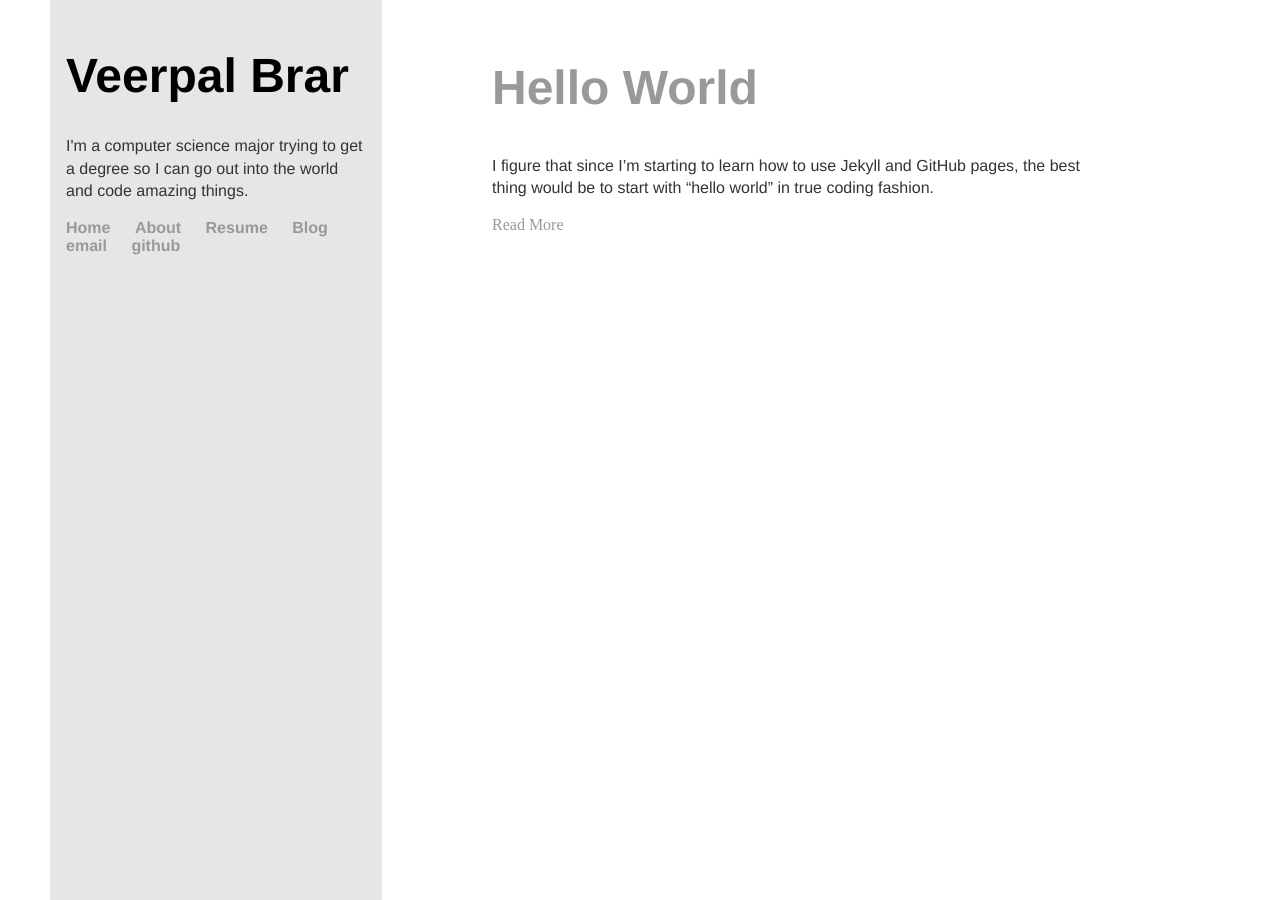
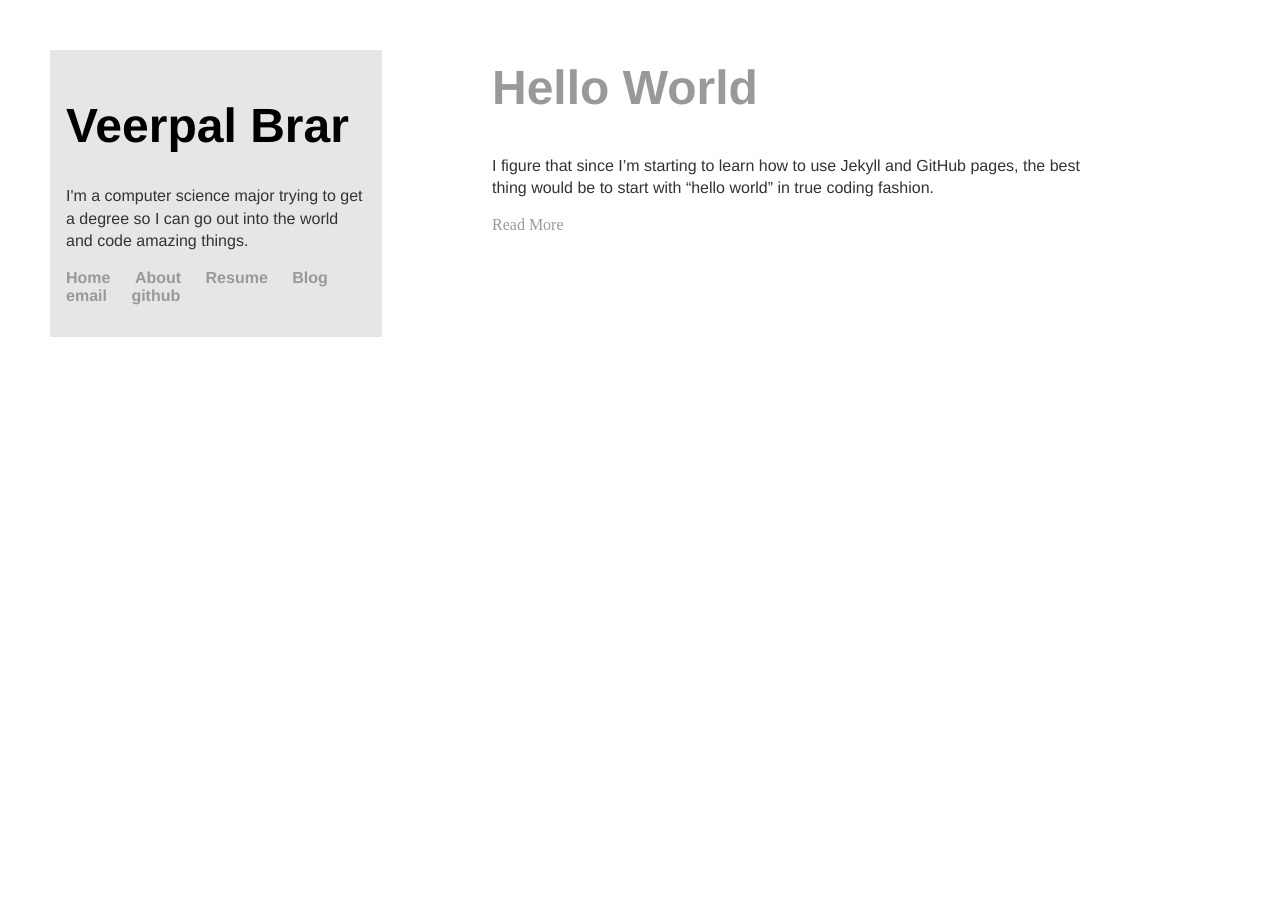
Before and after one commit to VeerpalBrar/VeerpalBrar.github.io, a Jekyll site: the page built from index.html, in a window 1280 px wide. Built offline with Jekyll 4.4.1, drawn with Linux system fonts in a browser that asks for light colours.

Commit message:
Updated main.css

```diff
--- a/css/main.css
+++ b/css/main.css
@@ -44,12 +44,11 @@ ul.posts li {
 
 .blurb {
     position:fixed;
-    top:0px;
-    bottom:0px;
+    top:50px;
     left:50px;
     width:300px;
+    padding: 1em;
     background:#E7E6E6;
-    padding: 1em;
  }
  .container {
     margin-left:300px;
```
